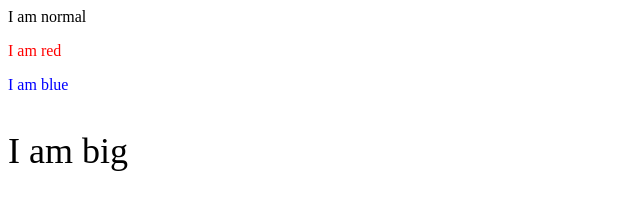
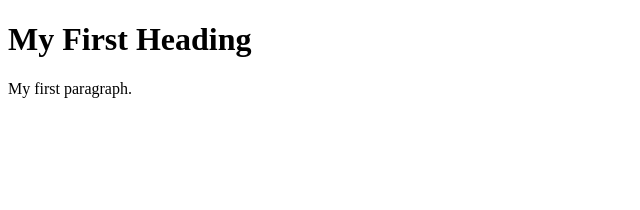
Before and after one commit to sumanbarik/Newswap1, a plain HTML site: page Newfile.html in a window 1280 px wide. Shown: the whole page, without its empty margins (0-640 px from the left). Drawn offline with Linux system fonts and the light colour scheme.

Commit message:
Update Newfile.html

```diff
--- a/Newfile.html
+++ b/Newfile.html
@@ -1,3 +1,7 @@
-<html><body>
-<p>I am normal</p><p style="color:red;">I am red</p><p style="color:blue;">I am blue</p><p style="font-size:36px;">I am big</p>
-</body></html>
+<!DOCTYPE html>
+<html>
+<body>
+<h1>My First Heading</h1>
+<p>My first paragraph.</p>
+</body>
+</html>
```
